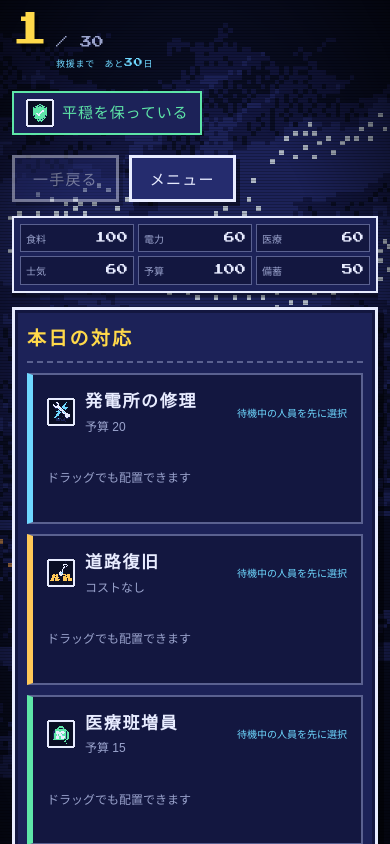
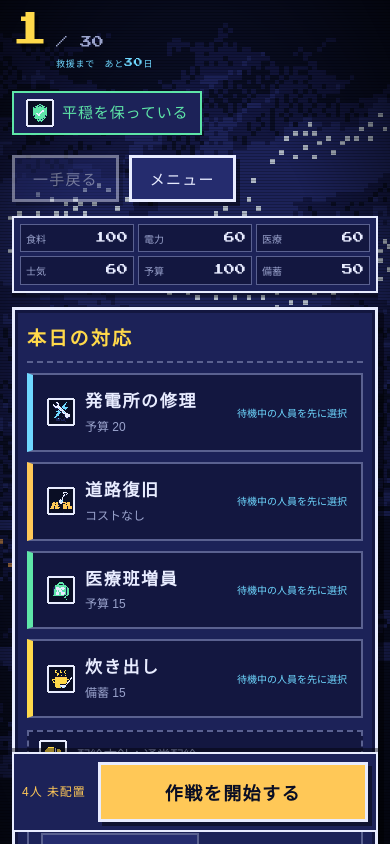
Before and after one commit to ivgtr/tozasareta-machi, a React (Vite) app: page / in a window 390 px wide. Both pictures are taken after a click on the button "▶ 指揮所へ". Shown: the top 844 px of the page. Built offline with nearby package versions, Linux system fonts and the light colour scheme; a web font is replaced by a local one.

Commit message:
fix: keep daily commit action reachable

```diff
--- a/src/ui/components/DecisionBoard.tsx
+++ b/src/ui/components/DecisionBoard.tsx
@@ -254,6 +254,7 @@ export function DecisionBoard({ state, busy = false, onCommit }: DecisionBoardPr
                   </div>
                 </div>
               </button>
+              {units.length > 0 ? (
                 <div className="taskslot__units">
                   {units.map((u) => (
                     <UnitCard
@@ -266,10 +267,8 @@ export function DecisionBoard({ state, busy = false, onCommit }: DecisionBoardPr
                       onPointerDown={startDrag(`unit:${u.id}`)}
                     />
                   ))}
-                {units.length === 0 ? (
-                  <span className="taskslot__empty">ドラッグでも配置できます</span>
+                </div>
               ) : null}
-              </div>
             </li>
           )
         })}
@@ -325,16 +324,20 @@ export function DecisionBoard({ state, busy = false, onCommit }: DecisionBoardPr
       ) : null}
 
       <div className="board__actions">
+        <div className="board__tools">
           <PixelButton onClick={autoFill} disabled={ended || busy}>
             おまかせ配置
           </PixelButton>
           <PixelButton onClick={reset} disabled={ended || busy}>
             リセット
           </PixelButton>
-        <PixelButton primary onClick={commit} disabled={ended || busy}>
+        </div>
+        <div className="board__commitbar">
+          {remaining > 0 ? <span className="board__idle">{remaining}人 未配置</span> : null}
+          <PixelButton primary className="board__commit" onClick={commit} disabled={ended || busy}>
             作戦を開始する
           </PixelButton>
-        {remaining > 0 ? <span className="board__idle">{remaining}人 未配置</span> : null}
+        </div>
       </div>
 
       {drag ? (
--- a/src/ui/styles/play.css
+++ b/src/ui/styles/play.css
@@ -745,12 +745,6 @@
   min-height: 62px;
 }
 
-.taskslot__empty {
-  align-self: center;
-  font-size: var(--fs-small);
-  color: var(--ink-dim);
-}
-
 .ration-toggle {
   display: flex;
   align-items: center;
@@ -806,13 +800,27 @@
 
 .board__actions {
   display: flex;
-  align-items: center;
+  flex-direction: column;
   gap: 10px;
-  flex-wrap: wrap;
   margin-top: 14px;
 }
 
-.board__actions .board__commit {
+.board__tools {
+  display: flex;
+  gap: 10px;
+  flex-wrap: wrap;
+}
+
+.board__commitbar {
+  display: flex;
+  align-items: center;
+  gap: 12px;
+  padding: 8px;
+  background: var(--night-700);
+  border: 2px solid var(--frame-lo);
+}
+
+.board__commit {
   flex: 1;
   padding: 14px;
   font-size: 18px;
@@ -1040,7 +1048,7 @@
 
 @media (max-width: 700px) {
   .play {
-    padding: 12px 12px 80px;
+    padding: 12px 12px calc(112px + env(safe-area-inset-bottom, 0px));
   }
   .play__grid {
     grid-template-columns: 1fr;
@@ -1062,10 +1070,14 @@
   .play__top-actions {
     margin-left: 0;
   }
-  .board__commit {
-    position: sticky;
-    bottom: 12px;
-    z-index: 5;
+  .board__commitbar {
+    position: fixed;
+    right: 12px;
+    bottom: max(12px, env(safe-area-inset-bottom, 0px));
+    left: 12px;
+    z-index: 50;
+    border-color: var(--frame-hi);
+    box-shadow: 0 -4px 0 rgba(0, 0, 0, 0.4);
   }
   .play__alerts {
     width: 100%;
```
Also changed, not shown: 2 other files (tests, documents, lock files or other folders). Lines whose indentation alone changed are shown as unchanged.
